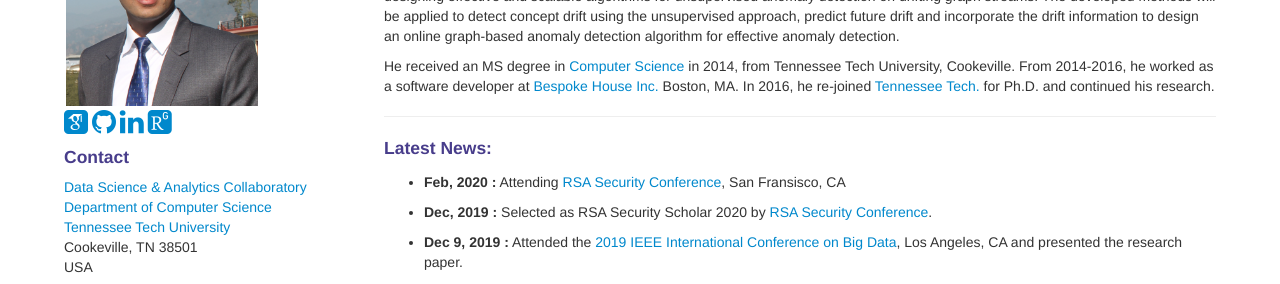
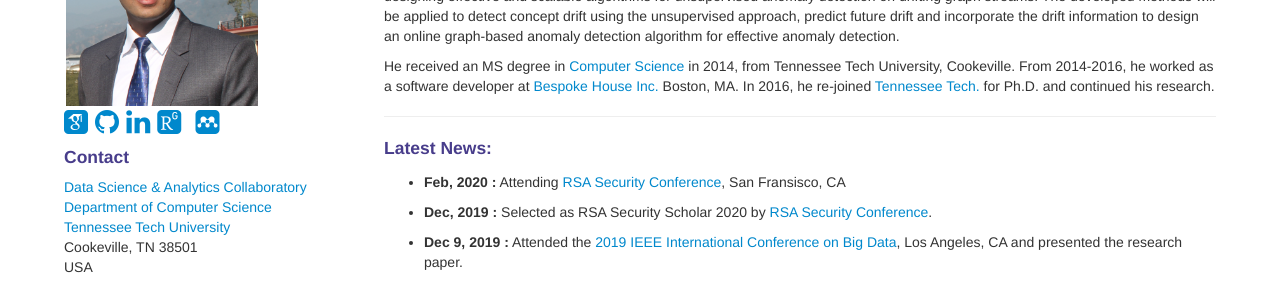
Before and after one commit to rpaudel42/rpaudel42.github.io, a Jekyll site: the page built from index.md, in a window 1280 px wide. Shown: the part 226-510 px from the top of the page. Built offline with Jekyll 4.4.1, drawn with Linux system fonts in a browser that asks for light colours; nearby versions of some CDN libraries; some web fonts are replaced.

Commit message:
add new sidebar

```diff
--- a/_includes/themes/twitter/default.html
+++ b/_includes/themes/twitter/default.html
@@ -67,6 +67,8 @@
           <span class="ml-1"><a href="https://github.com/rpaudel42"><i class="fa fa-github fa-2x"></i></a></span>
           <span class="ml-1"><a href="https://www.linkedin.com/in/ramesh-paudel-1384b564/"><i class="fa fa-linkedin fa-2x"></i></a></span>
           <span class="ml-1"><a href="https://www.researchgate.net/profile/Ramesh_Paudel4"><i class="ai ai-researchgate-square ai-2x"></i></a></span>
+          <span class="ml-1"><a href="https://orcid.org/0000-0002-9284-0511"><i class="fa fa-orcid fa-2x"></i></a></span>
+          <span class="ml-last"><a href="https://www.mendeley.com/profiles/ramesh-paudel/"><i class="ai ai-mendeley-square ai-2x"></i></a></span>
         </div>
 
         <div class="container-contact">
--- a/assets/themes/twitter/css/style.css
+++ b/assets/themes/twitter/css/style.css
@@ -18,8 +18,12 @@
 
 .ml-1{
   width: 25%;
+  padding-right: 1%;
 }
 
+.ml-last{
+  width: 25%;
+}
 .container-contact{
   width: 100%;
 }
@@ -120,6 +124,7 @@ ul.downloads {
 }
 
 professonal-link {
+  margin-top: 25px;
   list-style: none;
   padding: 0;
   background: #f4f4f4;
```
